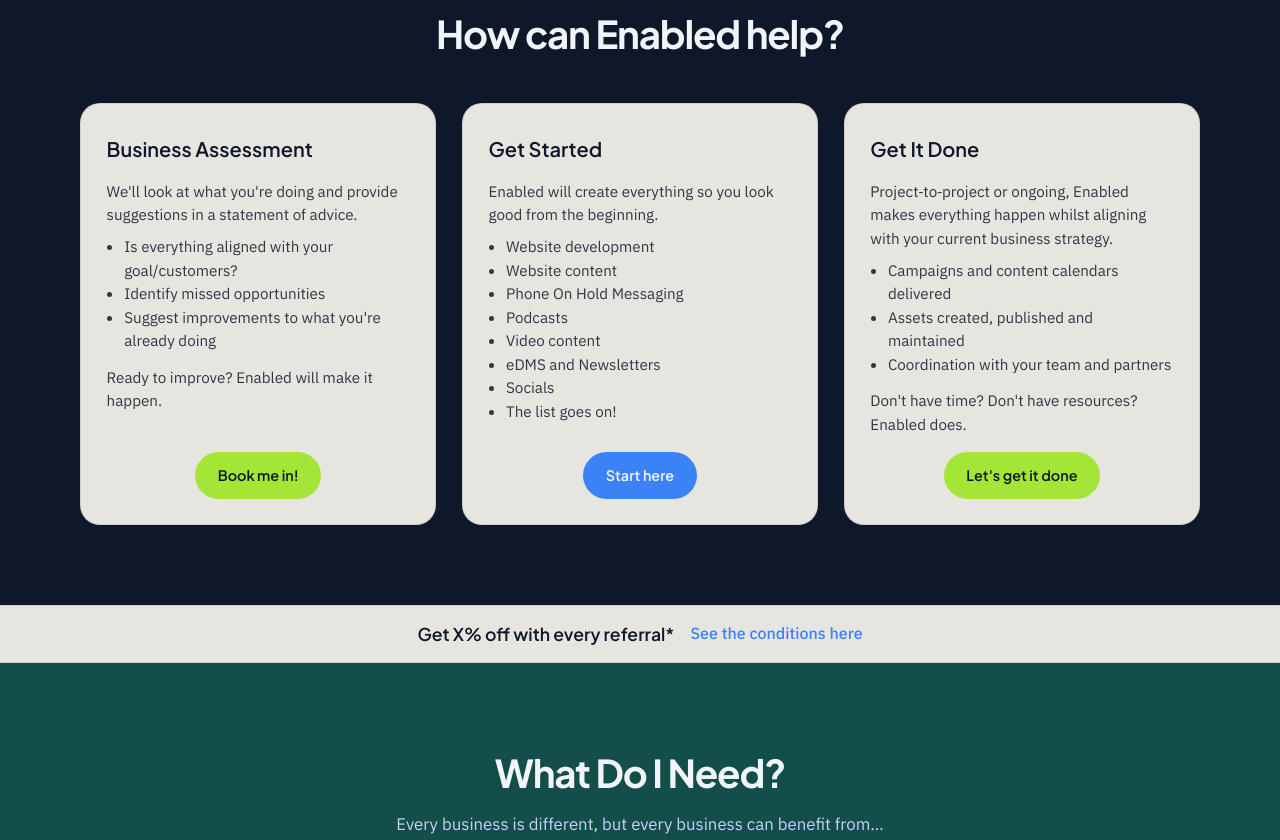
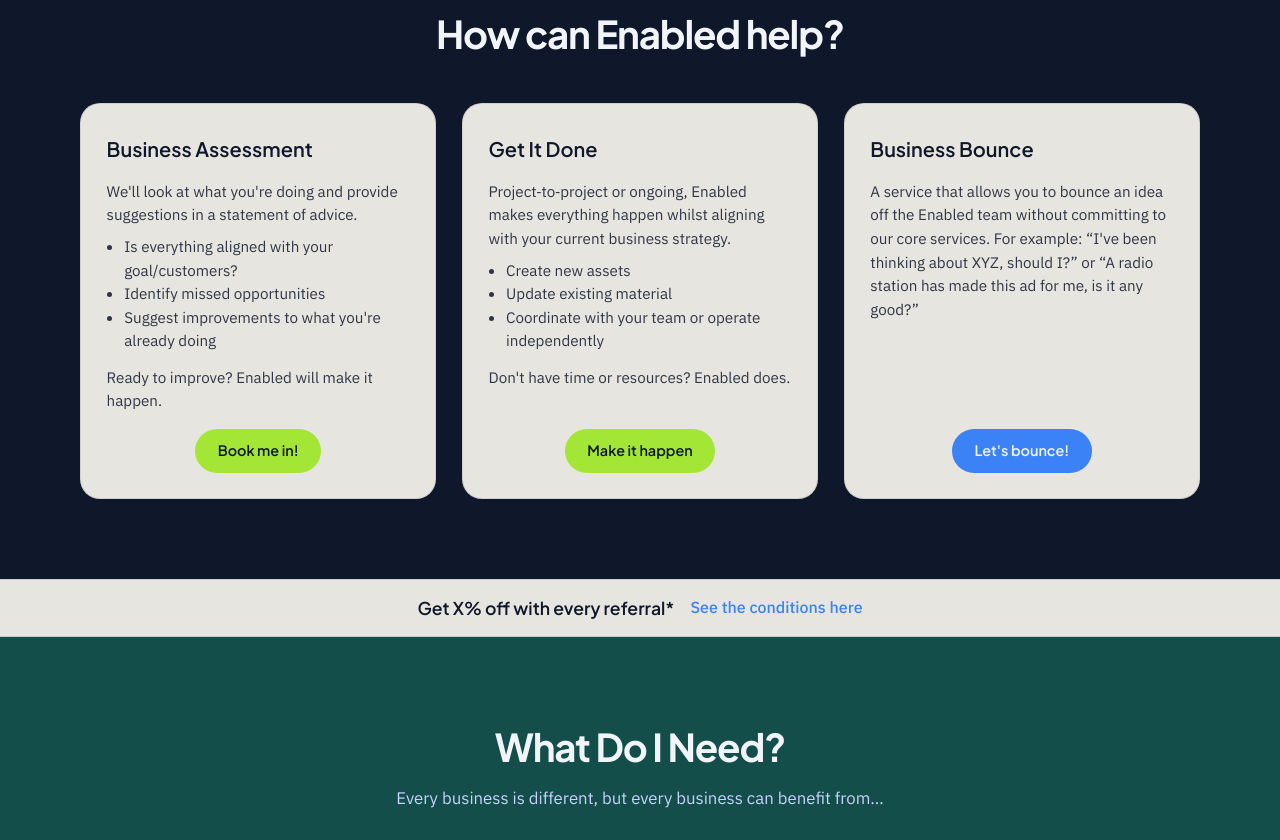
Before and after one commit to Hi-sodoozy/sturdy-funicular, a plain HTML site: page index.html in a window 1280 px wide. Shown: the part 1120-1960 px from the top of the page. Drawn offline with Linux system fonts and the light colour scheme.

Commit message:
Add files via upload

```diff
--- a/index.html
+++ b/index.html
@@ -157,40 +157,30 @@
             </article>
             <article class="card" id="services">
               <div>
-                <div class="card-header"><h3 class="card-title">Get Started</h3></div>
+                <div class="card-header"><h3 class="card-title">Get It Done</h3></div>
                 <div class="card-body">
-                  <p>Enabled will create everything so you look good from the beginning.</p>
+                  <p>Project‑to‑project or ongoing, Enabled makes everything happen whilst aligning with your current business strategy.</p>
                   <ul>
-                    <li>Website development</li>
-                    <li>Website content</li>
-                    <li>Phone On Hold Messaging</li>
-                    <li>Podcasts</li>
-                    <li>Video content</li>
-                    <li>eDMS and Newsletters</li>
-                    <li>Socials</li>
-                    <li>The list goes on!</li>
+                    <li>Create new assets</li>
+                    <li>Update existing material</li>
+                    <li>Coordinate with your team or operate independently</li>
                   </ul>
+                  <p>Don't have time or resources? Enabled does.</p>
                 </div>
               </div>
               <div class="card-footer">
-                <a href="#contact" class="btn-card btn-card-secondary">Start here</a>
+                <a href="#contact" class="btn-card btn-card-primary">Make it happen</a>
               </div>
             </article>
             <article class="card">
               <div>
-                <div class="card-header"><h3 class="card-title">Get It Done</h3></div>
+                <div class="card-header"><h3 class="card-title">Business Bounce</h3></div>
                 <div class="card-body">
-                  <p>Project‑to‑project or ongoing, Enabled makes everything happen whilst aligning with your current business strategy.</p>
-                  <ul>
-                    <li>Campaigns and content calendars delivered</li>
-                    <li>Assets created, published and maintained</li>
-                    <li>Coordination with your team and partners</li>
-                  </ul>
-                  <p>Don't have time? Don't have resources? Enabled does.</p>
+                  <p>A service that allows you to bounce an idea off the Enabled team without committing to our core services. For example: &ldquo;I've been thinking about XYZ, should I?&rdquo; or &ldquo;A radio station has made this ad for me, is it any good?&rdquo;</p>
                 </div>
               </div>
               <div class="card-footer">
-                <a href="#contact" class="btn-card btn-card-primary">Let's get it done</a>
+                <a href="#contact" class="btn-card btn-card-secondary">Let's bounce!</a>
               </div>
             </article>
           </div>
--- a/styles.css
+++ b/styles.css
@@ -624,6 +624,9 @@ main {
   align-items: center;
   justify-content: center;
   padding: 0.75rem 1.4rem;
+  line-height: 1.2;
+  min-height: 2.75rem;
+  box-sizing: border-box;
   border-radius: var(--radius-pill);
   border: none;
   font-family: "Plus Jakarta Sans", system-ui, sans-serif;
@@ -751,9 +754,12 @@ main {
   font-family: "Plus Jakarta Sans", system-ui, sans-serif;
   font-weight: 500;
   font-size: 0.85rem;
+  line-height: 1.2;
   cursor: pointer;
   text-decoration: none;
   transition: border-color 0.2s ease, background-color 0.2s ease;
+  min-height: 2.5rem;
+  box-sizing: border-box;
 }
 
 .btn-need:hover {
```
